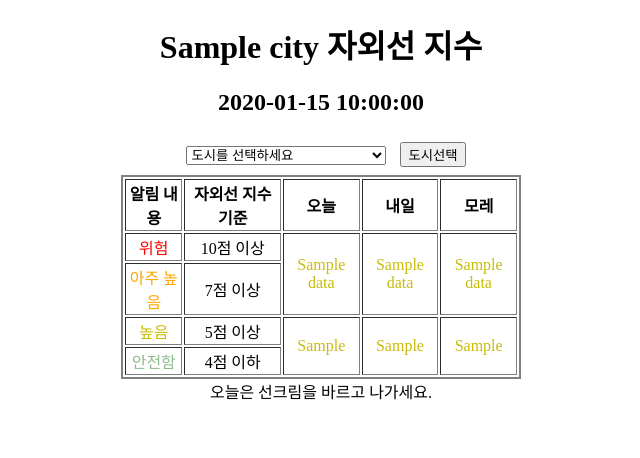
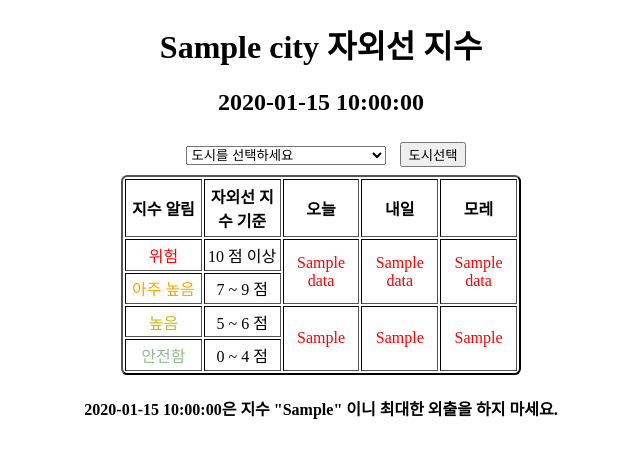
Before and after one commit to canonjoon/lifestyle_ca, a Flask app: template templates/index.html in a window 1280 px wide. Shown: the top 458 px of the page, without its empty margins (319-959 px from the left). Run offline with Flask 2, Linux system fonts and the light colour scheme; the template is opened without the code that fills it: most values are stand-ins (such as "Sample title", 1, 10 or a date in 2020); parts of the project's set-up code (start-up, migrations or seed data) failed here and were passed over.

Commit message:
home to office

```diff
--- a/app.py
+++ b/app.py
@@ -16,25 +16,42 @@ def index():
     city=request.args.get('city')
 
 
-    city_num = 1100000000
+    city_num = ""
     if city==None : city='Seoul'
-    if city =='Seoul':city_num=1100000000
-    if city =='Busan': city_num=2600000000
-    if city =='Daejeon': city_num=3000000000
-    if city =='Gwangju': city_num=2900000000
-    if city =='Jeju': city_num=5000000000
+    if city =='Seoul':
+        city_num=1100000000
+        city='서울'
+    if city =='Busan':
+        city_num=2600000000
+        city='부산'
+    if city =='Daejeon':
+        city_num=3000000000
+        city='대전'
+    if city =='Gwangju':
+        city_num=2900000000
+        city='광주'
+    if city =='Jeju':
+        city_num=5000000000
+        city='제주'
 
 
     #오늘 날짜 추출
     now = date.today()
     now_str=now.strftime("%Y%m%d")
+    yes=now-timedelta(1)
+    yes_str=yes.strftime("%Y%m%d")
 
 
     data = life_data.get_uv_data(city_num,now_str)
+    if not data[0] :
+        now_str=yes_str
+    data = life_data.get_uv_data(city_num,now_str)
+
     uv_list = uv_text.uv_list(data[0],data[1],data[2])
-    #print(data[0])
 
-    return render_template('index.html',data=data, now=now,uv_list=uv_list,city=city)
+
+
+    return render_template('index.html',data=data, now=now_str,uv_list=uv_list,city=city)
 
 #메인 영역
 if __name__ == "__main__":
--- a/life_data.py
+++ b/life_data.py
@@ -59,4 +59,4 @@ def get_uv_data(areaNo,time):
 
 #테스트용
 if __name__ == "__main__":
-    print(get_uv_data(2600000000,20200729))
+    print(get_uv_data(2600000000,20200801))
--- a/static/index.css
+++ b/static/index.css
@@ -21,14 +21,14 @@ body {
 }
 
 #legend {
-        border-style: solid;
+
+        border-color: black;
+        border-radius: .4em;
         width: 400px;
+        height: 200px;
         margin: auto;
+        table-layout: fixed;
 
-}
-
-#v {
-     border-style: hidden;
 }
 
 .today, .tomorow,.daytomorow,.todayt, .tomorowt,.daytomorowt {
--- a/templates/index.html
+++ b/templates/index.html
@@ -19,13 +19,14 @@
             <option value="Gwangju"> 광주
             <option value="Jeju"> 제주
         </select>
-            <button type="submit">도시선택</button>
+            <button type="submit" >도시선택</button>
      </form>
 
         <table id="legend" border="2">
           <div id="v">
+
             <tr class="v">
-                <th>알림 내용</th>
+                <th>지수 알림</th>
                 <th>자외선 지수 기준</th>
                 <th>오늘</th>
                 <th>내일</th>
@@ -34,7 +35,7 @@
 
             <tr>
                 <td  class="red">  위험 </td>
-                <td>10점 이상</td>
+                <td>10 점 이상</td>
                 <td rowspan="2"><div id="today">{{data[0]}} </div></td>
                 <td rowspan="2"><div id="tomorow">{{data[1]}} </div></td>
                 <td rowspan="2"><div id="daytomorow">{{data[2]}} </div></td>
@@ -42,13 +43,13 @@
 
             <tr>
                 <td  class="orange"> 아주 높음 </td>
-                <td>7점 이상</td>
+                <td>7 ~ 9 점</td>
 
             </tr>
 
             <tr>
                 <td  class="yellow">높음</td>
-                <td>5점 이상</td>
+                <td>5 ~ 6 점</td>
                 <td rowspan="2"><div id="todayt">{{uv_list[0]}} </div></td>
                 <td rowspan="2"><div id="tomorowt">{{uv_list[1]}} </div></td>
                 <td rowspan="2"><div id="daytomorowt">{{uv_list[2]}} </div></td>
@@ -56,12 +57,12 @@
 
             <tr>
                 <td  class="green">안전함 </td>
-                <td>4점 이하</td>
+                <td>0 ~ 4 점</td>
             </tr>
           </div>
         </table>
-
-        <div id="today_text" >오늘은......</div>
+        <p>
+        <div id="today_text"><h3>오늘은......</h3></div>
 
     <!--
      <div id="today">   오늘 : {{data[0]}} / {{uv_list[0]}} <hr> </div>
@@ -70,32 +71,34 @@
      -->
 
 <script>
-    //자외선 지수확인하여 글자색 변경 조건문.
-    if ("{{data[0]}}"<=4) {
+    //자외선 지수확인하여 글자색 변경 조건문. "{{now}}"+" '지수 {{uv_list[0]}}' 이니 "+"선크림을 바르고 나가세요.";
+
+    if ("{{data[0]}}"<5) {
         document.getElementById('today').style.color='darkseagreen';
         document.getElementById('todayt').style.color='darkseagreen';
-        document.getElementById('today_text').innerText="오늘은 외출을 해도 괜찮습니다.";
-    } else if (5<= "{{data[0]}}"<=6) {
+        document.getElementById('today_text').innerHTML='<div id="today_text"><h4>{{now}}은 지수 "{{uv_list[0]}}" 이니 외출을 해도 괜찮습니다.</h4></div>';
+        } else if ("{{data[0]}}"<7) {
             document.getElementById('today').style.color='rgb(201, 188, 11)';
             document.getElementById('todayt').style.color='rgb(201, 188, 11)';
-        document.getElementById('today_text').innerText="오늘은 선크림을 바르고 나가세요.";
-    }else if (7<="{{data[0]}}"<=9) {
+            document.getElementById('today_text').innerHTML='<div id="today_text"><h4>{{now}}은 지수 "{{uv_list[0]}}" 이니 선크림을 바르고 나가세요</h4></div>';
+        } else if ("{{data[0]}}"<10) {
             document.getElementById('today').style.color='orange';
             document.getElementById('todayt').style.color='orange';
-        document.getElementById('today_text').innerText="오늘은 외출을 자제 하세요.";
-    }else {
+            document.getElementById('today_text').innerHTML='<div id="today_text"><h4>{{now}}은 지수 "{{uv_list[0]}}" 이니 외출을 자제 하세요.</h4></div>';
+        } else {
             document.getElementById('today').style.color='red';
             document.getElementById('todayt').style.color='red';
-        document.getElementById('today_text').innerText="오늘은 위험하니 외출하지 마세요.";
+            document.getElementById('today_text').innerHTML='<div id="today_text"><h4>{{now}}은 지수 "{{uv_list[0]}}" 이니 최대한 외출을 하지 마세요.</h4></div>';
         }
+
 
     if ("{{data[1]}}"<=4) {
         document.getElementById('tomorow').style.color='darkseagreen';
         document.getElementById('tomorowt').style.color='darkseagreen';
-    } else if (5<= "{{data[1]}}"<=6) {
+    } else if ("{{data[1]}}"<7) {
         document.getElementById('tomorow').style.color='rgb(201, 188, 11)';
         document.getElementById('tomorowt').style.color='rgb(201, 188, 11)';
-    }else if (7<="{{data[1]}}"<=9) {
+    }else if ("{{data[1]}}"<10) {
         document.getElementById('tomorow').style.color='orange';
         document.getElementById('tomorowt').style.color='orange';
     }else {
@@ -109,10 +112,10 @@
     if ("{{data[2]}}"<=4) {
         document.getElementById('daytomorow').style.color='darkseagreen';
         document.getElementById('daytomorowt').style.color='darkseagreen';
-    }  else if (5<= "{{data[2]}}"<=6) {
+    }  else if ("{{data[2]}}"<=6) {
         document.getElementById('daytomorow').style.color='rgb(201, 188, 11)';
         document.getElementById('daytomorowt').style.color='rgb(201, 188, 11)';
-    }else if (7<="{{data[2]}}"<=9) {
+    }else if ("{{data[2]}}"<=9) {
         document.getElementById('daytomorow').style.color='orange';
         document.getElementById('daytomorowt').style.color='orange';
     }else {
```
Also changed, not shown: uv_text.py (+1 -8 lines). Lines whose indentation alone changed are shown as unchanged.
